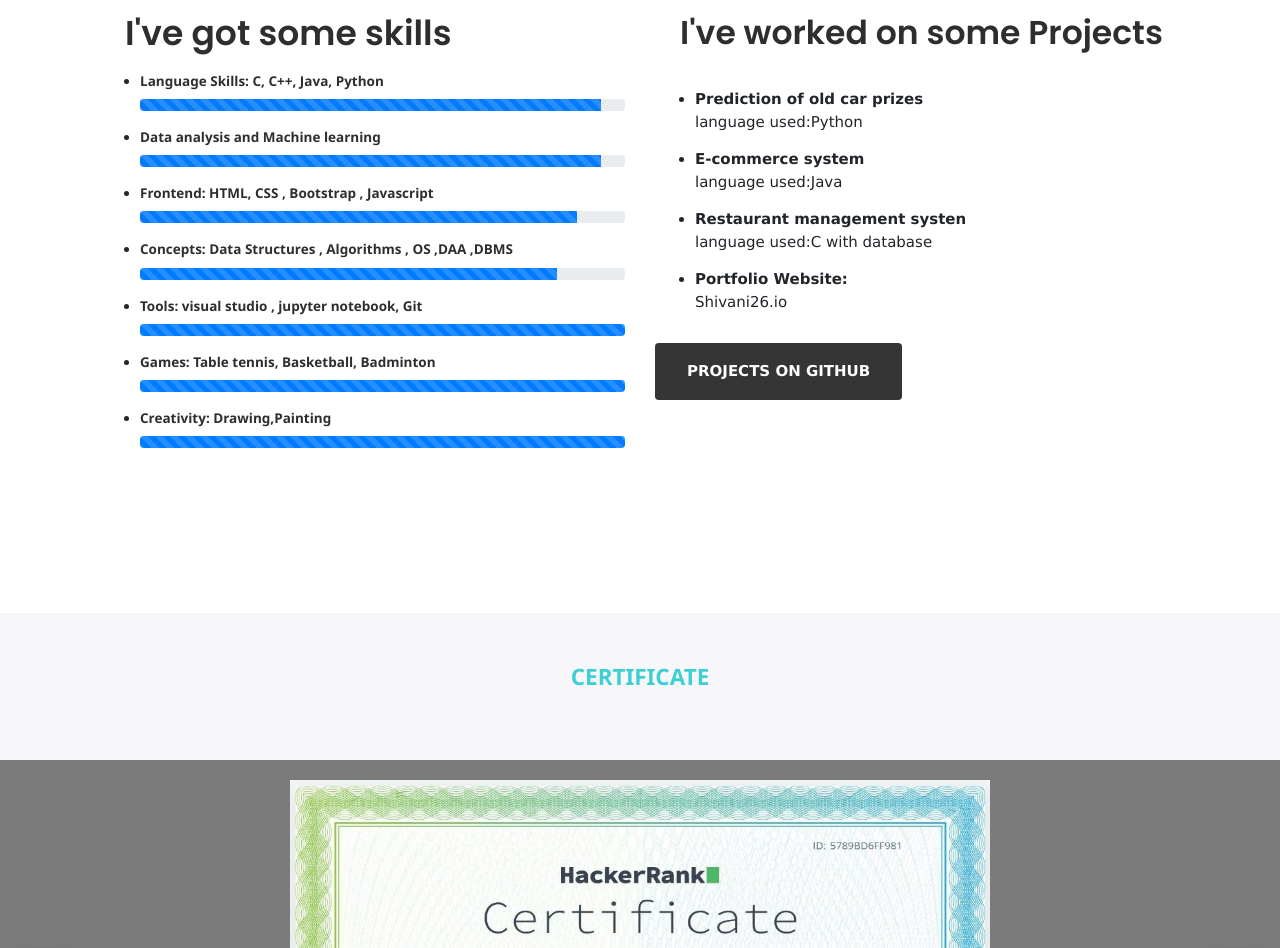
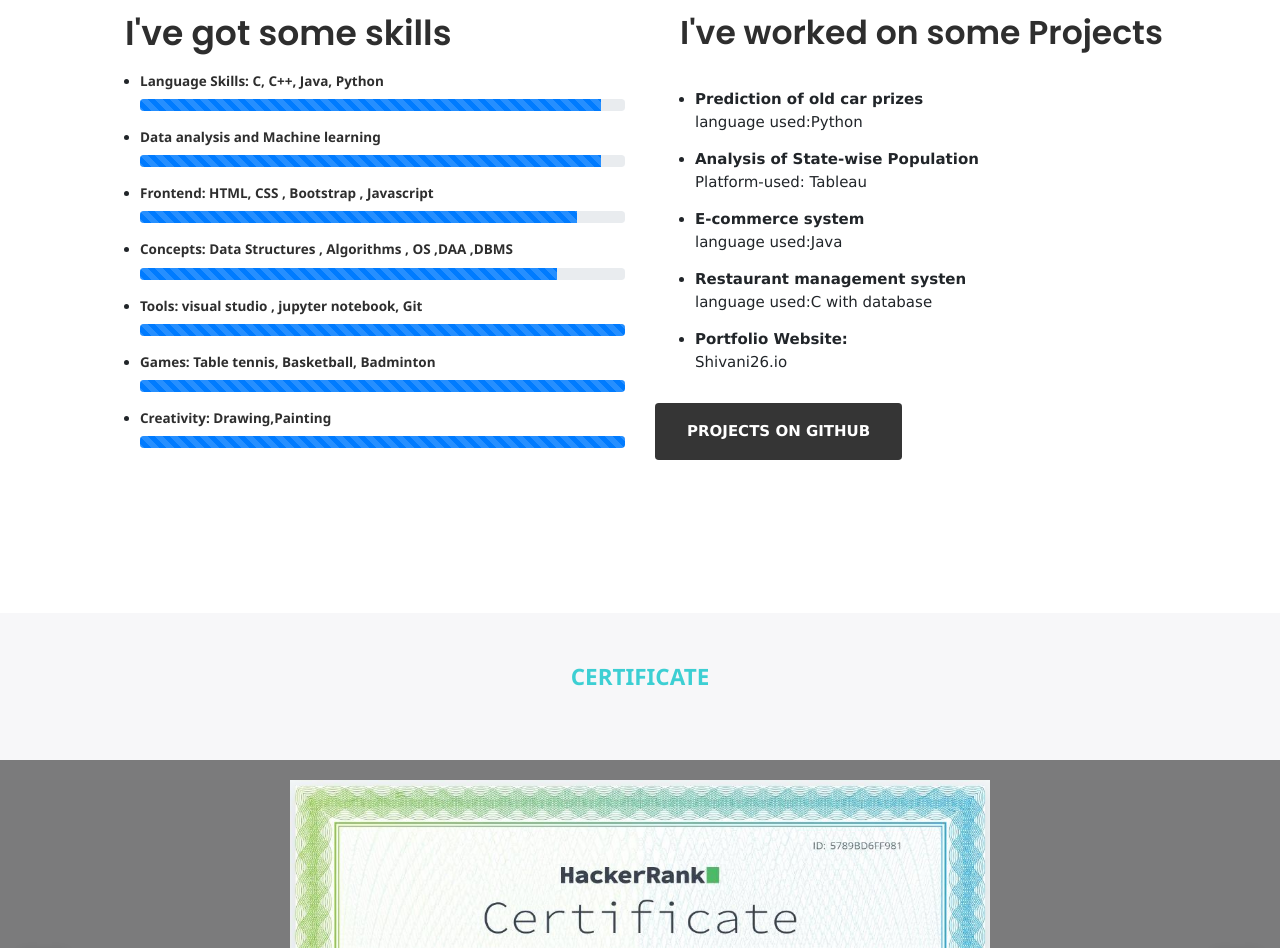
Before and after one commit to shivanigoel26/Portfolio-website, a plain HTML site: page public/index.html in a window 1280 px wide. Shown: the part 3800-4748 px from the top of the page. Drawn offline with nearby package versions, Linux system fonts and the light colour scheme; a web font is replaced by a local one.

Commit message:
added certi

```diff
--- a/public/index.html
+++ b/public/index.html
@@ -382,6 +382,11 @@
                                 <strong>Prediction of old car prizes</strong>
                                 <p><span>language used:Python</span></p>
                             </li>
+                            <li>
+                                <strong>Analysis of State-wise Population </strong>
+                                <p><span>Platform-used: Tableau</span></p>
+                            </li>
+
 
                             <li>
                                 <strong>E-commerce system </strong>
```
